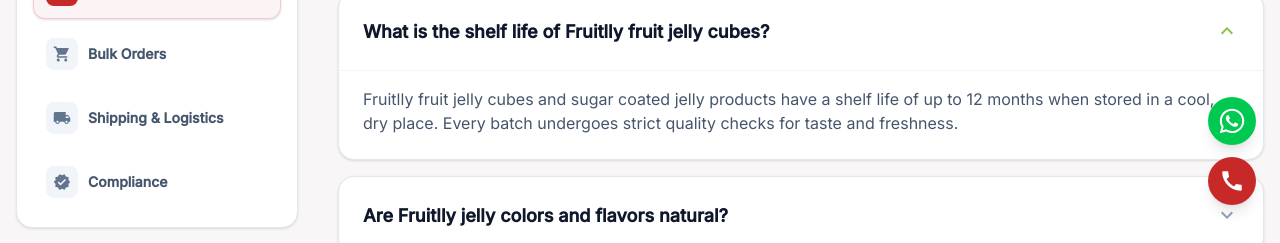
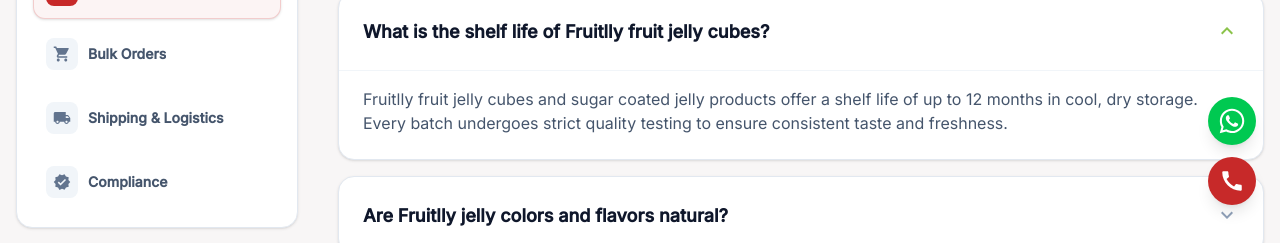
Before and after one commit to Darshan172003/Fruitlly, a React (Vite) app in the folder frontend/: page /faq in a window 1280 px wide. Shown: the part 571-814 px from the top of the page. Built offline with nearby package versions, Linux system fonts and the light colour scheme; no server answers.

Commit message:
feat: update FAQ answer for clarity and consistency

```diff
--- a/frontend/src/pages/FAQ.tsx
+++ b/frontend/src/pages/FAQ.tsx
@@ -35,7 +35,7 @@
       {
         question: 'What is the shelf life of Fruitlly fruit jelly cubes?',
         answer:
-          'Fruitlly fruit jelly cubes and sugar coated jelly products have a shelf life of up to 12 months when stored in a cool, dry place. Every batch undergoes strict quality checks for taste and freshness.',
+          'Fruitlly fruit jelly cubes and sugar coated jelly products offer a shelf life of up to 12 months in cool, dry storage. Every batch undergoes strict quality testing to ensure consistent taste and freshness.',
         open: true,
       },
       {
```
